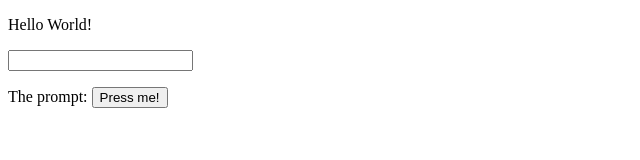
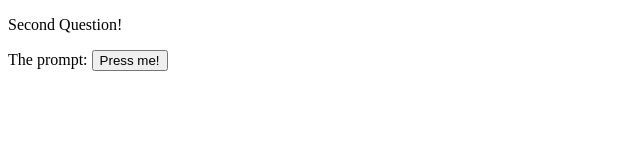
Before and after one commit to hma20066114/second-question, a plain HTML site: page index.html in a window 1280 px wide. Shown: the whole page, without its empty margins (0-640 px from the left). Drawn offline with Linux system fonts and the light colour scheme.

Commit message:
second question

```diff
--- a/index.html
+++ b/index.html
@@ -18,8 +18,7 @@
 
 </head>
 <body>
-    <p>Hello World!</p>
-    <input type="text" id="in">
+    <p>Second Question!</p>
 
     <p>The prompt: <button onclick="doIt()">Press me!</button></p>
 </body>
```
